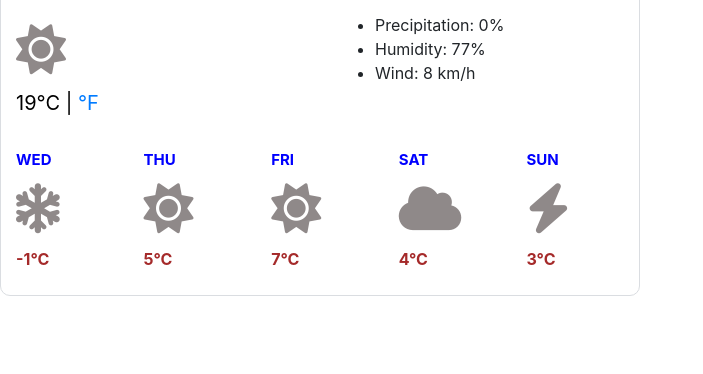
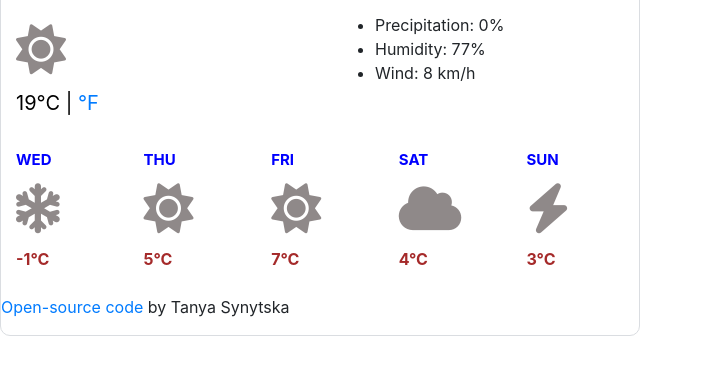
Before and after one commit to Tanyasynytska/Weatherplus, a plain HTML site: page index.html in a window 1280 px wide. Shown: the part 186-560 px from the top of the page, without its empty margins (0-703 px from the left). Drawn offline with nearby package versions, Linux system fonts and the light colour scheme.

Commit message:
newWeather

```diff
--- a/index.html
+++ b/index.html
@@ -91,8 +91,8 @@
                 </strong>
                 </br>
             </form>
-
         </form>
+            <p><a href="https://github.com/Tanyasynytska/Weatherplus">Open-source code</a> by Tanya Synytska</p>
 
     <script src="index.js"></script>
 </body>
--- a/style.css
+++ b/style.css
@@ -2,11 +2,10 @@
      margin: 100px;
      width: 50%;
      margin: auto;
-     border: 1px solid #dadde1;
-     border-radius: 10px;
+    border: 1px solid #dadde1;
+    border-radius: 10px;
+ }
 
-
- }
 
  form {
      width: 100%;
```
